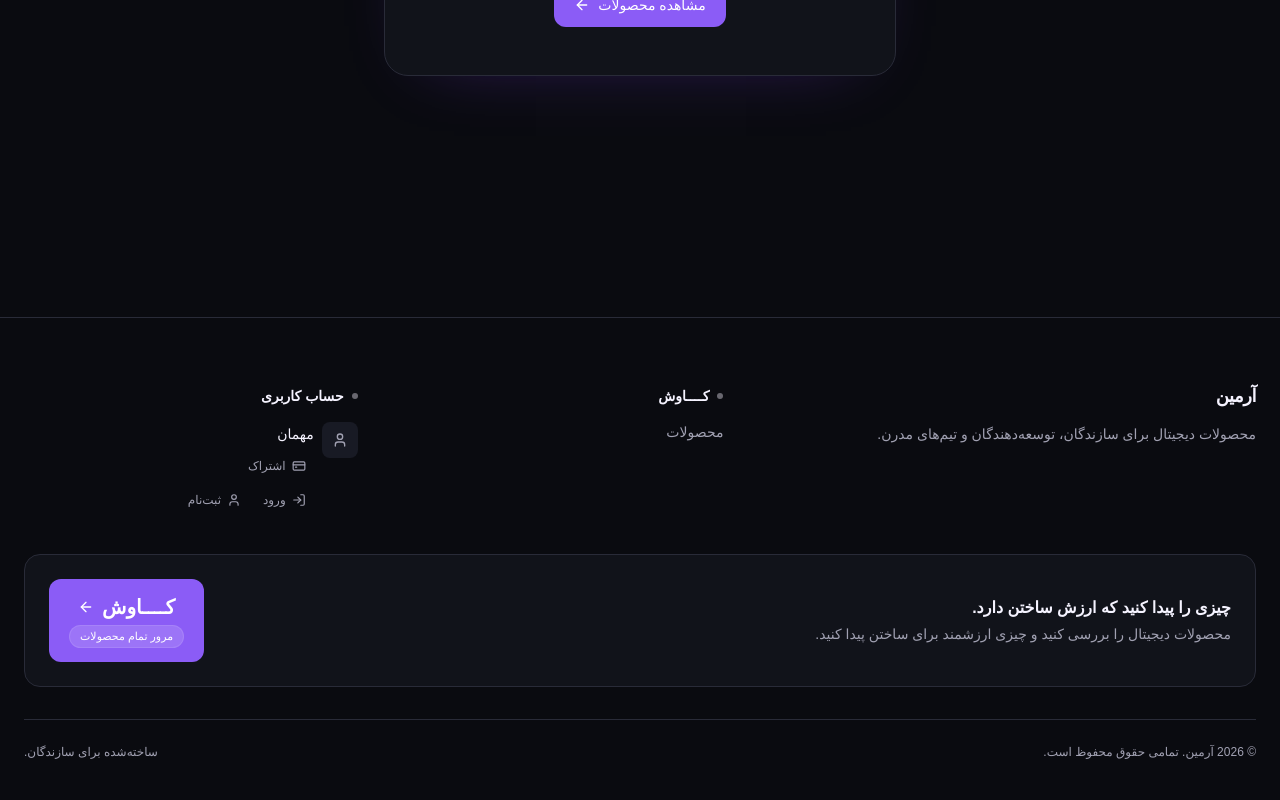
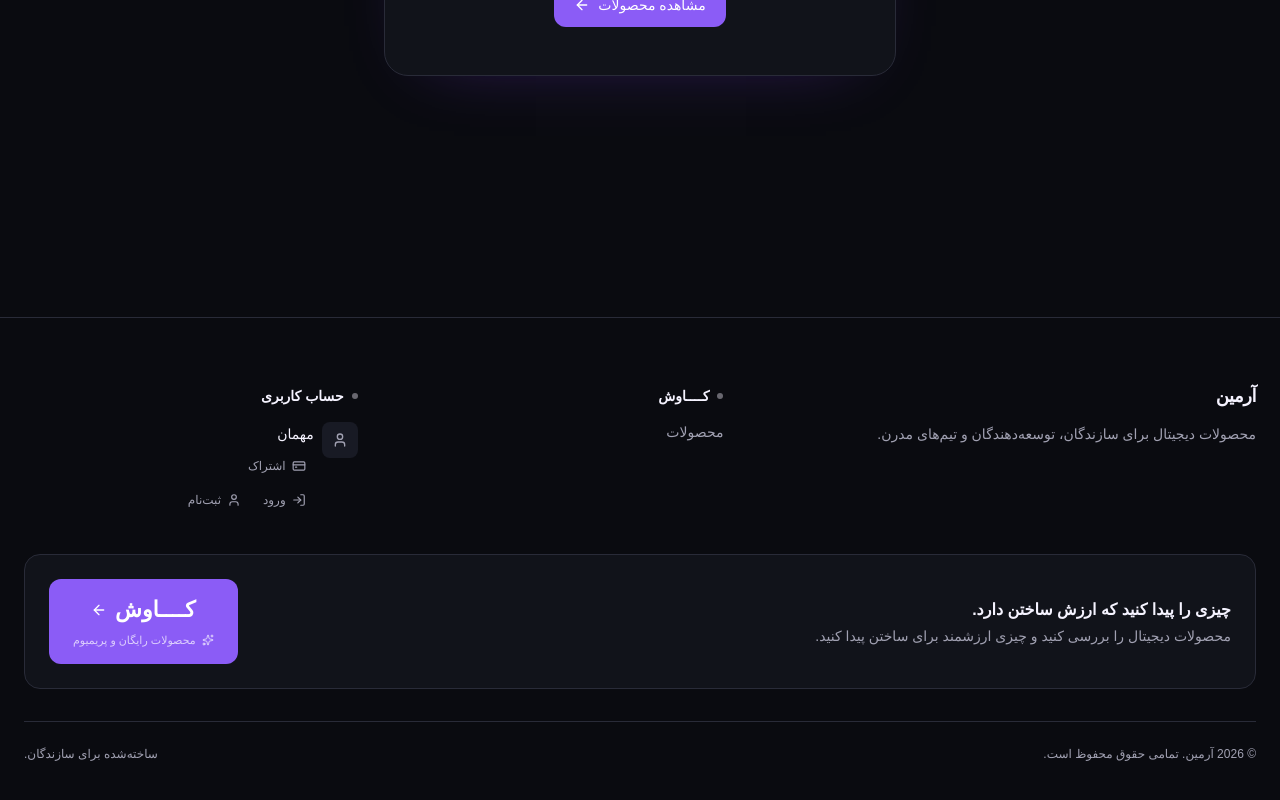
Before and after one commit to dxmersila/armin-web, a Next.js app: page /cart in a window 1280 px wide. Shown: the part 532-1332 px from the top of the page. Built offline with nearby package versions, Linux system fonts and the light colour scheme; no server answers.

Commit message:
refactor: align hero and footer explore CTAs

```diff
--- a/src/components/home/HeroSection.tsx
+++ b/src/components/home/HeroSection.tsx
@@ -1,7 +1,7 @@
 'use client'
 
 import Link from 'next/link'
-import { ArrowRight } from 'lucide-react'
+import { ArrowRight, Sparkles } from 'lucide-react'
 
 import type { Item } from '@/types/item'
 import { useTranslations } from '@/hooks/useTranslations'
@@ -37,14 +37,15 @@ export default function HeroSection({
           <div className="mt-8">
             <Link
               href="/items"
-              className="inline-flex flex-col items-center rounded-xl bg-primary px-5 py-3.5 text-primary-foreground transition-opacity hover:opacity-85"
+              className="inline-flex w-full max-w-xs flex-col items-center rounded-xl bg-primary px-5 py-3.5 text-primary-foreground transition-opacity hover:opacity-85 sm:w-auto sm:max-w-none lg:px-6 lg:py-4"
             >
-              <span className="flex items-center gap-2 text-xl font-semibold">
+              <span className="flex items-center gap-1.5 text-lg font-semibold sm:gap-2 sm:text-xl lg:text-[22px]">
                 <span>{t('home.explore')}</span>
-                <ArrowRight className="size-4 rtl:rotate-180" aria-hidden="true" />
+                <ArrowRight className="size-3.5 rtl:rotate-180 sm:size-4" aria-hidden="true" />
               </span>
 
-              <span className="mt-1 text-[11px] font-medium text-white bg-white/15 border border-white/10 px-2.5 py-0.5 rounded-full">
+              <span className="mt-1.5 flex items-center gap-1.5 text-[10px] font-medium text-primary-foreground/70 sm:text-[11px]">
+                <Sparkles className="size-3" aria-hidden="true" />
                 {t('navigation.exploreHint')}
               </span>
             </Link>
--- a/src/components/layout/Footer.tsx
+++ b/src/components/layout/Footer.tsx
@@ -1,7 +1,7 @@
 'use client'
 
 import Link from 'next/link'
-import { ArrowRight } from 'lucide-react'
+import { ArrowRight, Sparkles } from 'lucide-react'
 
 import UserMenu from '@/components/layout/UserMenu'
 import { useTranslations } from '@/hooks/useTranslations'
@@ -62,8 +62,8 @@ export default function Footer() {
           </div>
         </div>
 
-        <div className="mt-10 rounded-2xl border border-border bg-surface px-5 py-5 sm:px-6 sm:py-6 flex items-center justify-between gap-4">
-          <div>
+        <div className="mt-10 flex flex-col gap-5 rounded-2xl border border-border bg-surface px-5 py-5 sm:flex-row sm:items-center sm:justify-between sm:gap-6 sm:px-6 sm:py-6">
+          <div className="min-w-0">
             <p className="text-base font-semibold text-foreground">
               {t('footer.ctaTitle')}
             </p>
@@ -75,14 +75,15 @@ export default function Footer() {
 
           <Link
             href="/items"
-            className="inline-flex shrink-0 flex-col items-center rounded-xl bg-primary px-4 py-3 text-primary-foreground transition-opacity hover:opacity-85 md:px-5 md:py-3.5"
+            className="inline-flex w-full shrink-0 flex-col items-center rounded-xl bg-primary px-5 py-3.5 text-primary-foreground transition-opacity hover:opacity-85 sm:w-auto lg:px-6 lg:py-4"
           >
-            <span className="flex items-center gap-1.5 text-lg font-semibold md:gap-2 md:text-xl">
+            <span className="flex items-center gap-1.5 text-lg font-semibold sm:gap-2 sm:text-xl lg:text-[22px]">
               <span>{t('home.explore')}</span>
-              <ArrowRight className="size-3.5 rtl:rotate-180 md:size-4" aria-hidden="true" />
+              <ArrowRight className="size-3.5 rtl:rotate-180 sm:size-4" aria-hidden="true" />
             </span>
 
-            <span className="mt-1 text-[11px] font-medium text-white bg-white/15 border border-white/10 px-2.5 py-0.5 rounded-full">
+            <span className="mt-1.5 flex items-center gap-1.5 text-[10px] font-medium text-primary-foreground/70 sm:text-[11px]">
+              <Sparkles className="size-3" aria-hidden="true" />
               {t('navigation.exploreHint')}
             </span>
           </Link>
--- a/src/i18n/messages/en.json
+++ b/src/i18n/messages/en.json
@@ -20,7 +20,7 @@
     "categories": "Categories",
     "search": "Search products",
     "explore": "Explore",
-    "exploreHint": "Browse all products"
+    "exploreHint": "Free & premium products"
   },
   "home": {
     "badge": "Digital Products",
--- a/src/i18n/messages/fa.json
+++ b/src/i18n/messages/fa.json
@@ -20,7 +20,7 @@
     "categories": "دسته‌بندی‌ها",
     "search": "جستجوی محصولات",
     "explore": "کاوش",
-    "exploreHint": "مرور تمام محصولات"
+    "exploreHint": "محصولات رایگان و پریمیوم"
   },
   "home": {
     "badge": "محصولات دیجیتال",
```
